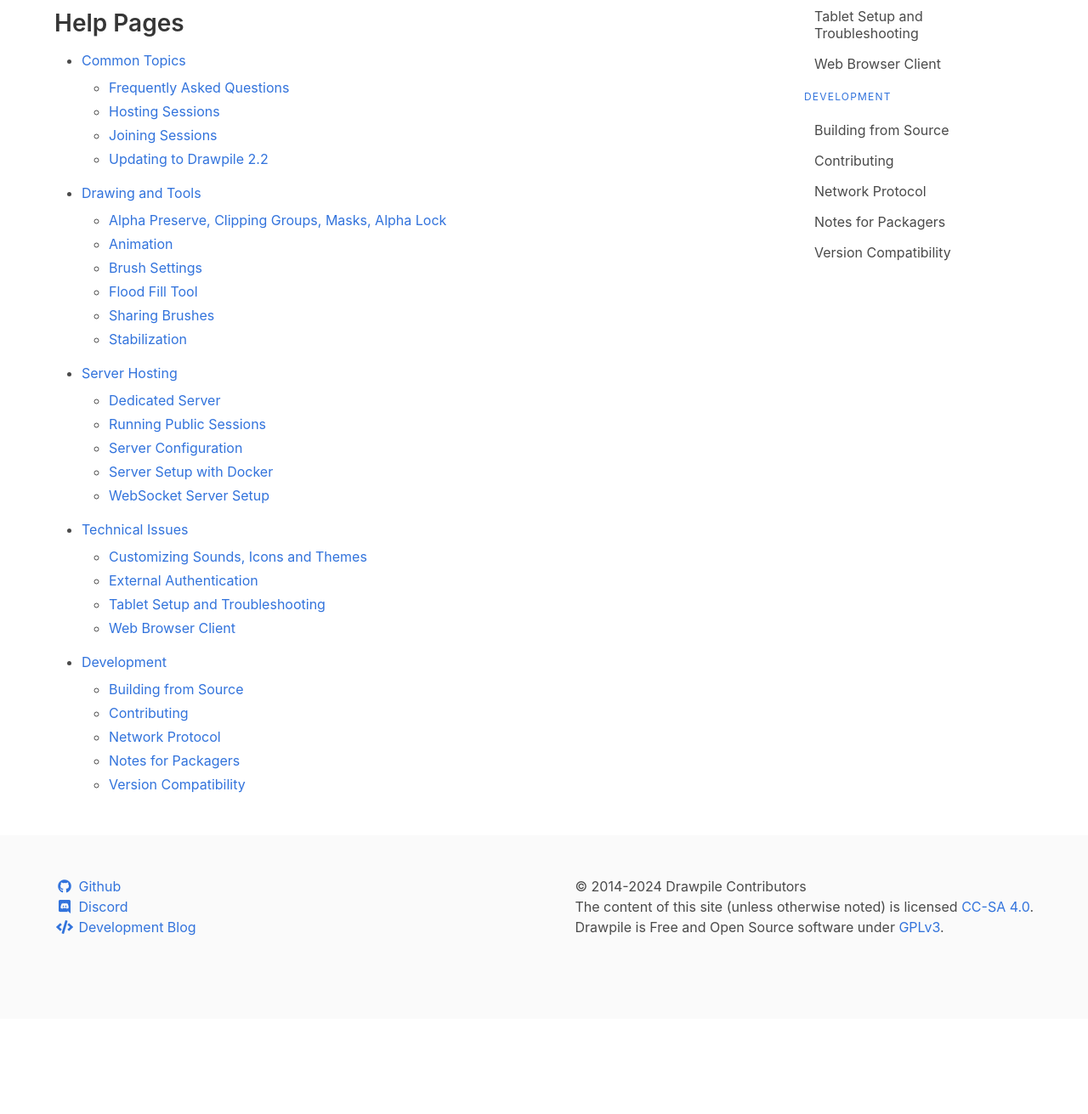
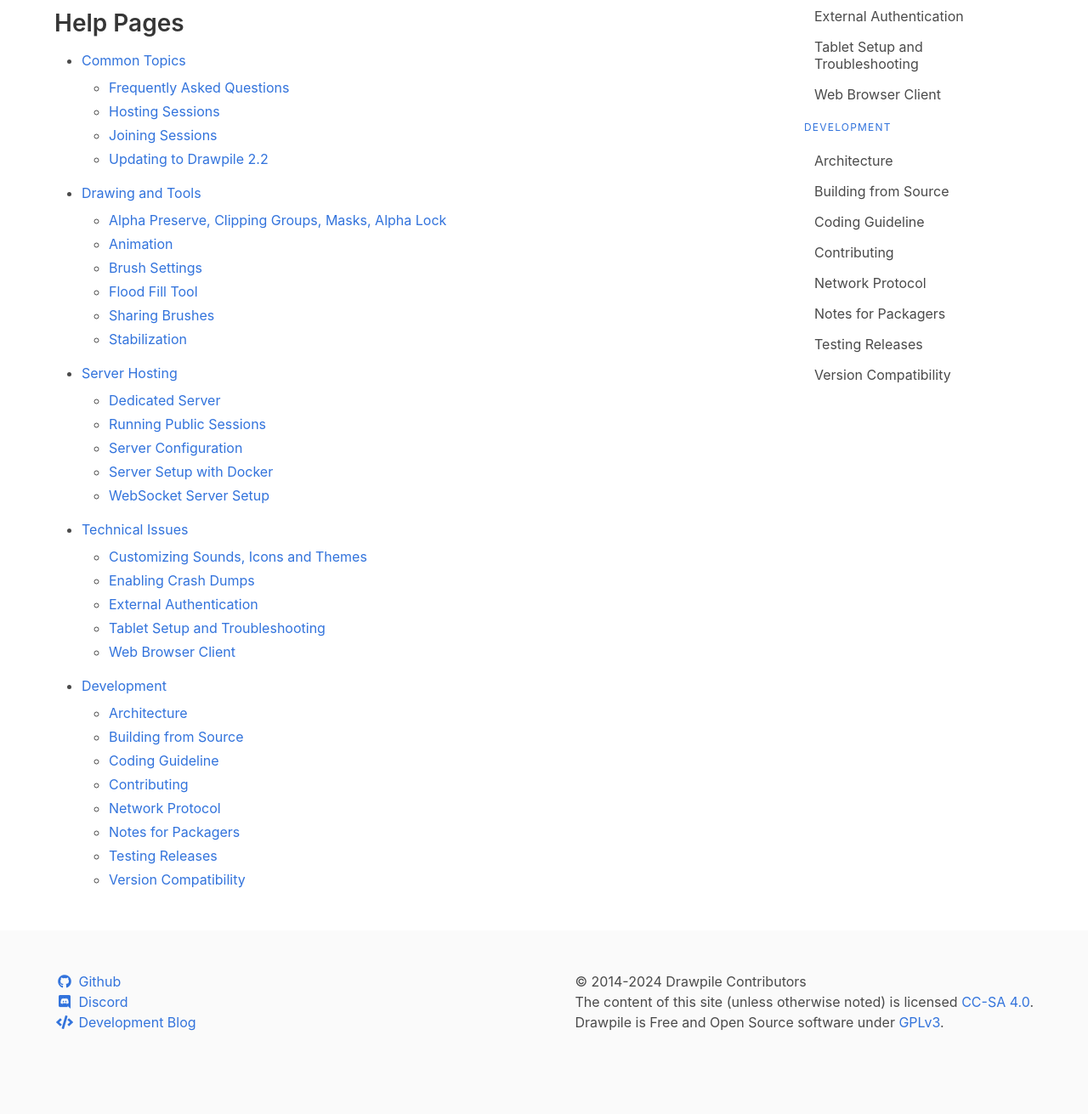
Before and after one commit to drawpile/website, a Django app: template templates/pages/help/index.html in a window 1280 px wide. Shown: the part 977-2288 px from the top of the page at 85% size. Before the commit the page ends 2078 px from the top, so only its background shows below. Run offline with Django 3.2, Linux system fonts and the light colour scheme; the template is opened without the code that fills it, so the values that code supplies are empty; parts of the project's set-up code (start-up, migrations or seed data) failed here and were passed over.

Commit message:
Update help pages index and menu

```diff
--- a/templates/pages/help/_base.html
+++ b/templates/pages/help/_base.html
@@ -43,16 +43,20 @@
 	<p class="menu-label"><a href="https://docs.drawpile.net/help/tech">Technical Issues</a></p>
 	<ul class="menu-list">
 	  <li><a href="https://docs.drawpile.net/help/tech/customassets">Customizing Sounds, Icons and Themes</a></li>
+	  <li><a href="https://docs.drawpile.net/help/tech/crashdumps">Enabling Crash Dumps</a></li>
 	  <li><a href="https://docs.drawpile.net/help/tech/extauth">External Authentication</a></li>
 	  <li><a href="https://docs.drawpile.net/help/tech/tablet">Tablet Setup and Troubleshooting</a></li>
 	  <li><a href="https://docs.drawpile.net/help/tech/browser">Web Browser Client</a></li>
 	</ul>
 	<p class="menu-label"><a href="https://docs.drawpile.net/help/development">Development</a></p>
 	<ul class="menu-list">
+	  <li><a href="https://docs.drawpile.net/help/development/architecture">Architecture</a></li>
 	  <li><a href="https://docs.drawpile.net/help/development/buildingfromsource">Building from Source</a></li>
+	  <li><a href="https://docs.drawpile.net/help/development/codingguidelines">Coding Guideline</a></li>
 	  <li><a href="https://docs.drawpile.net/help/development/contributing">Contributing</a></li>
 	  <li><a href="https://docs.drawpile.net/help/development/protocol">Network Protocol</a></li>
 	  <li><a href="https://docs.drawpile.net/help/development/packaging">Notes for Packagers</a></li>
+	  <li><a href="https://docs.drawpile.net/help/development/releases">Testing Releases</a></li>
 	  <li><a href="https://docs.drawpile.net/help/development/versioncompatibility">Version Compatibility</a></li>
 	</ul>
 </aside>
--- a/templates/pages/help/index.html
+++ b/templates/pages/help/index.html
@@ -61,16 +61,20 @@ You can help translate Drawpile over at <a href="https://hosted.weblate.org/enga
   <li><a href="https://docs.drawpile.net/help/tech">Technical Issues</a></li>
   <ul>
     <li><a href="https://docs.drawpile.net/help/tech/customassets">Customizing Sounds, Icons and Themes</a></li>
+    <li><a href="https://docs.drawpile.net/help/tech/crashdumps">Enabling Crash Dumps</a></li>
     <li><a href="https://docs.drawpile.net/help/tech/extauth">External Authentication</a></li>
     <li><a href="https://docs.drawpile.net/help/tech/tablet">Tablet Setup and Troubleshooting</a></li>
     <li><a href="https://docs.drawpile.net/help/tech/browser">Web Browser Client</a></li>
   </ul>
   <li><a href="https://docs.drawpile.net/help/development">Development</a></li>
   <ul>
+    <li><a href="https://docs.drawpile.net/help/development/architecture">Architecture</a></li>
     <li><a href="https://docs.drawpile.net/help/development/buildingfromsource">Building from Source</a></li>
+    <li><a href="https://docs.drawpile.net/help/development/codingguidelines">Coding Guideline</a></li>
     <li><a href="https://docs.drawpile.net/help/development/contributing">Contributing</a></li>
     <li><a href="https://docs.drawpile.net/help/development/protocol">Network Protocol</a></li>
     <li><a href="https://docs.drawpile.net/help/development/packaging">Notes for Packagers</a></li>
+    <li><a href="https://docs.drawpile.net/help/development/releases">Testing Releases</a></li>
     <li><a href="https://docs.drawpile.net/help/development/versioncompatibility">Version Compatibility</a></li>
   </ul>
 </ul>
```
Lines whose indentation alone changed are shown as unchanged.
